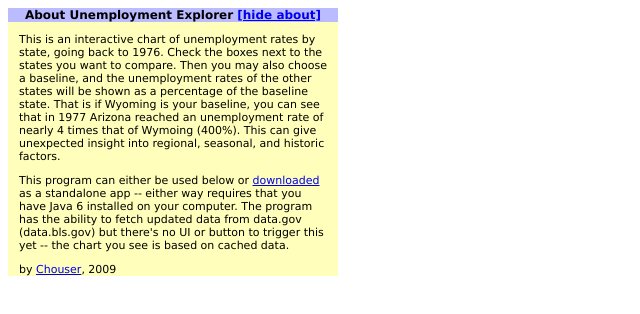
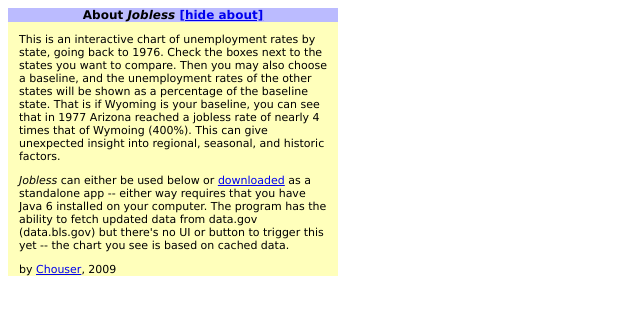
Before and after one commit to Chouser/data-munge, a plain HTML site: page index.html in a window 1280 px wide. Shown: the whole page, without its empty margins (0-640 px from the left). Drawn offline with Linux system fonts and the light colour scheme.

Commit message:
Rename to "Jobless"

```diff
--- a/index.html
+++ b/index.html
@@ -1,6 +1,6 @@
 <html>
   <head>
-    <title>Unemployment Explorer</title>
+    <title>Jobless</title>
     <style type="text/css">
       body {
         font-family: Verdana, Helvetica, Arial, sans-serif;
@@ -29,9 +29,9 @@
   </script>
   <body>
     <a href="#" onclick="doabout(true)" id="aboutlink" style="display:none">
-      About Unemployment Explorer</a>
+      About <i>Jobless</i></a>
     <div id="about">
-      <h1>About Unemployment Explorer
+      <h1>About <i>Jobless</i>
         <a href="#" onclick="doabout(false)">[hide about]</a>
       </h1>
       <p>
@@ -39,13 +39,13 @@
       1976.  Check the boxes next to the states you want to compare.  Then you
       may also choose a baseline, and the unemployment rates of the other states
       will be shown as a percentage of the baseline state.  That is if Wyoming
-      is your baseline, you can see that in 1977 Arizona reached an unemployment
+      is your baseline, you can see that in 1977 Arizona reached a jobless
       rate of nearly 4 times that of Wymoing (400%).  This can give unexpected
       insight into regional, seasonal, and historic factors.
       </p>
 
       <p>
-      This program can either be used below or <a href="unempexp.jar">
+      <i>Jobless</i> can either be used below or <a href="jobless.jar">
         downloaded</a> as a standalone app -- either way requires that you have
       Java 6 installed on your computer.  The program has the ability to fetch
       updated data from data.gov (data.bls.gov) but there's no UI or button to
@@ -54,7 +54,7 @@
 
       <p>by <a href="http://chouser.n01se.net/">Chouser</a>, 2009</p>
     </div>
-    <applet code="net.n01se.unemployment_explorer" archive="unempexp.jar" width="700px" height="800px">
+    <applet code="net.n01se.jobless" archive="jobless.jar" width="700px" height="800px">
     </applet>
   </body>
 </html>
```
Also changed, not shown: 4 other files.
